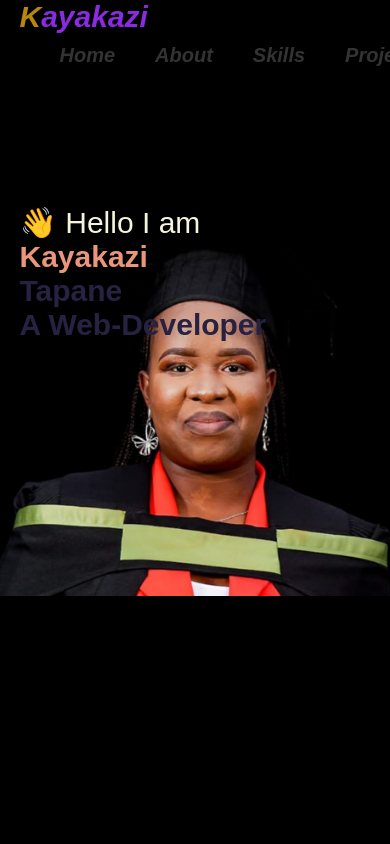
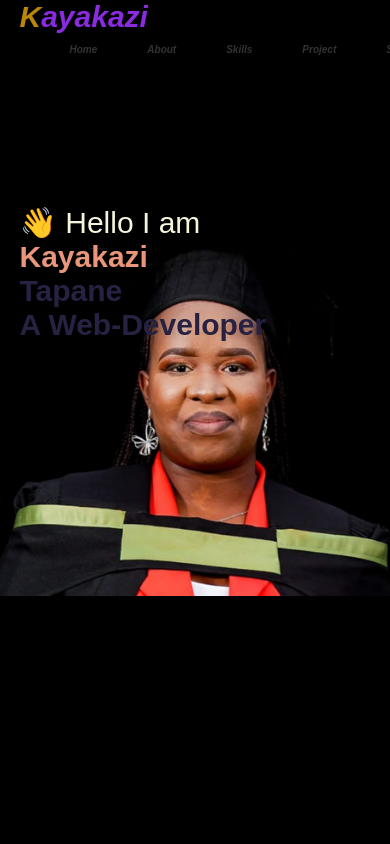
Before and after one commit to kayakazitapane/kayakazi-Tapane-portfolio, a plain HTML site: page index.html in a window 390 px wide. Shown: the top 844 px of the page. Drawn offline with Linux system fonts and the light colour scheme.

Commit message:
update style.css

```diff
--- a/style.css
+++ b/style.css
@@ -42,6 +42,7 @@ body {
     font-style: oblique;
     font-weight: bolder;
     font-size: 30px;
+    color:red;
   }
 
   nav ul li a {
@@ -320,8 +321,9 @@ body {
 
   @media (max-width: 768px) {
     nav ul li {
-      font-size: 20px;
-      margin-left: 20px;
+      font-size:10px;
+      margin-left:30px;
+
     }
 
     .header-text h1 {
```
